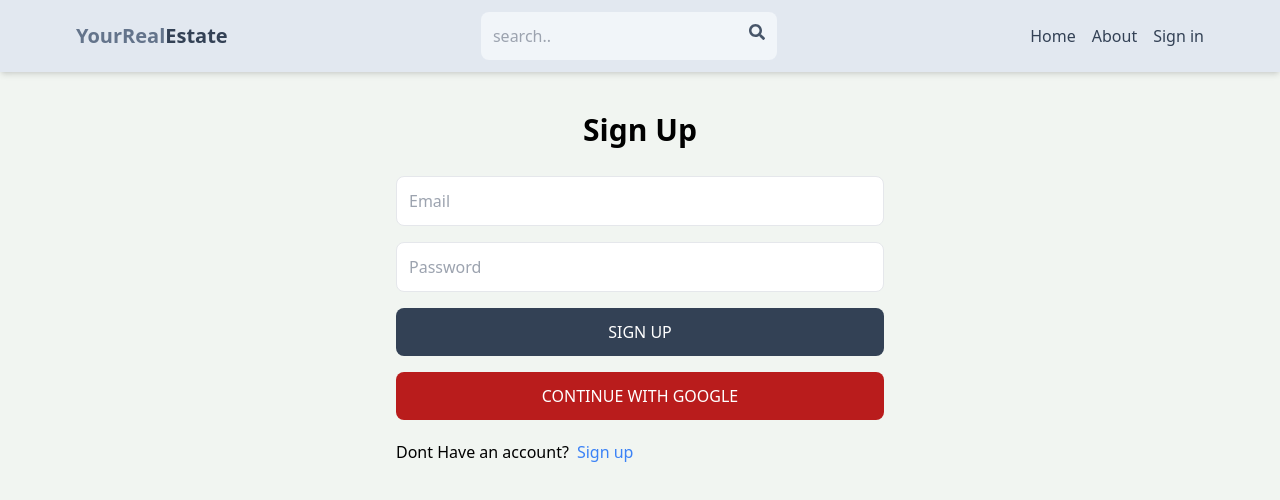
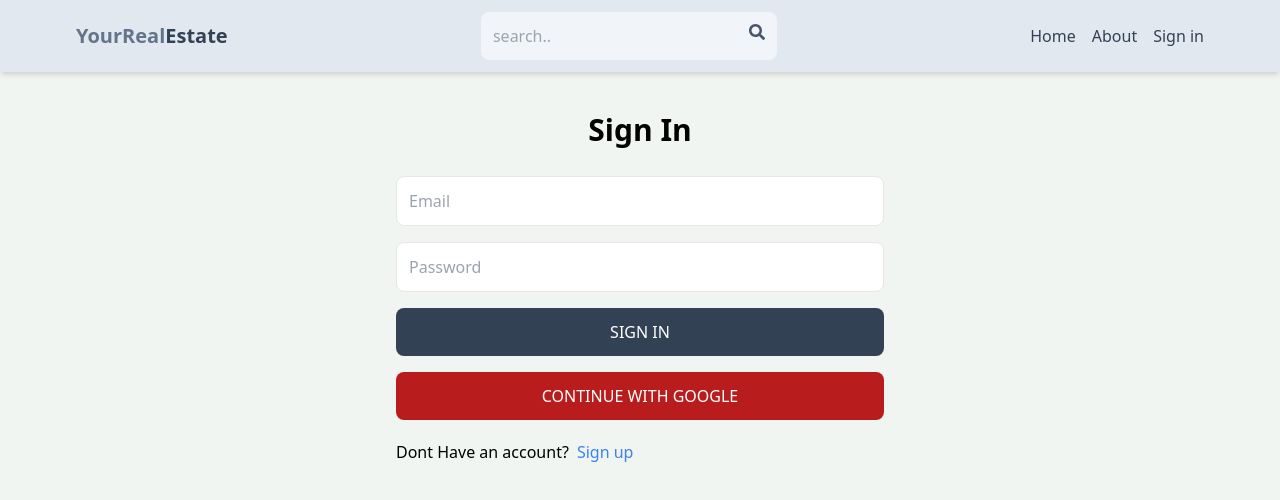
Before and after one commit to tsigemariamzewdu/mern-estate, a React (Vite) app in the folder client/: page /sign-in in a window 1280 px wide. Shown: the top 500 px of the page. Built offline with nearby package versions, Linux system fonts and the light colour scheme.

Commit message:
fixed the sign in page

```diff
--- a/client/src/pages/Sigin.jsx
+++ b/client/src/pages/Sigin.jsx
@@ -50,7 +50,7 @@
 
   return (
     <div className="p-3 max-w-lg mx-auto">
-      <h1 className='text-3xl text-center font-semibold my-7'>Sign Up</h1>
+      <h1 className='text-3xl text-center font-semibold my-7'>Sign In</h1>
       {error && <p className="text-red-500 text-center">{error}</p>} {/* Display errors */}
       <form onSubmit={handleSubmit} className="flex flex-col gap-4">
 
@@ -74,7 +74,7 @@
           disabled={loading}
           className="bg-slate-700 text-white p-3 rounded-lg uppercase hover:opacity-95"
         >
-          {loading ? "Loading..." : "Sign Up"}
+          {loading ? "Loading..." : "Sign In"}
         </button>
         <OAuth/>
       </form>
```
